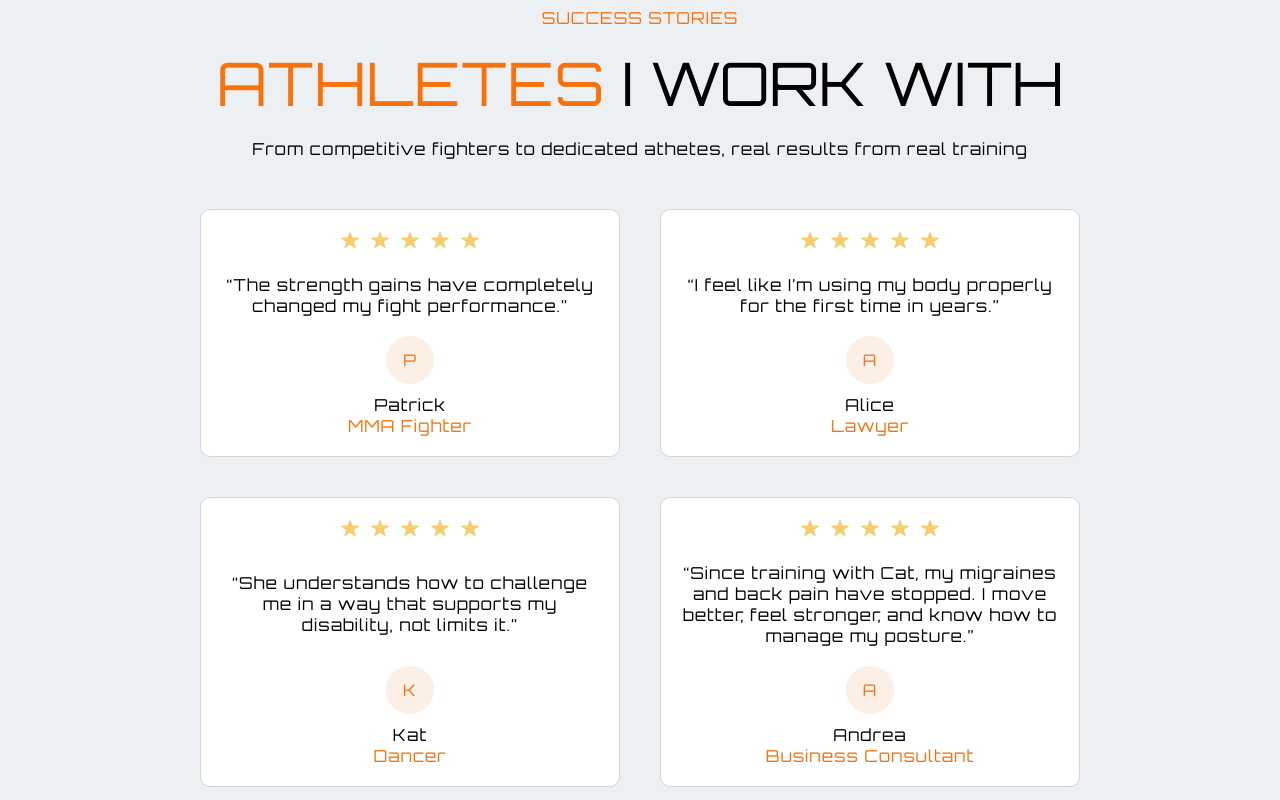
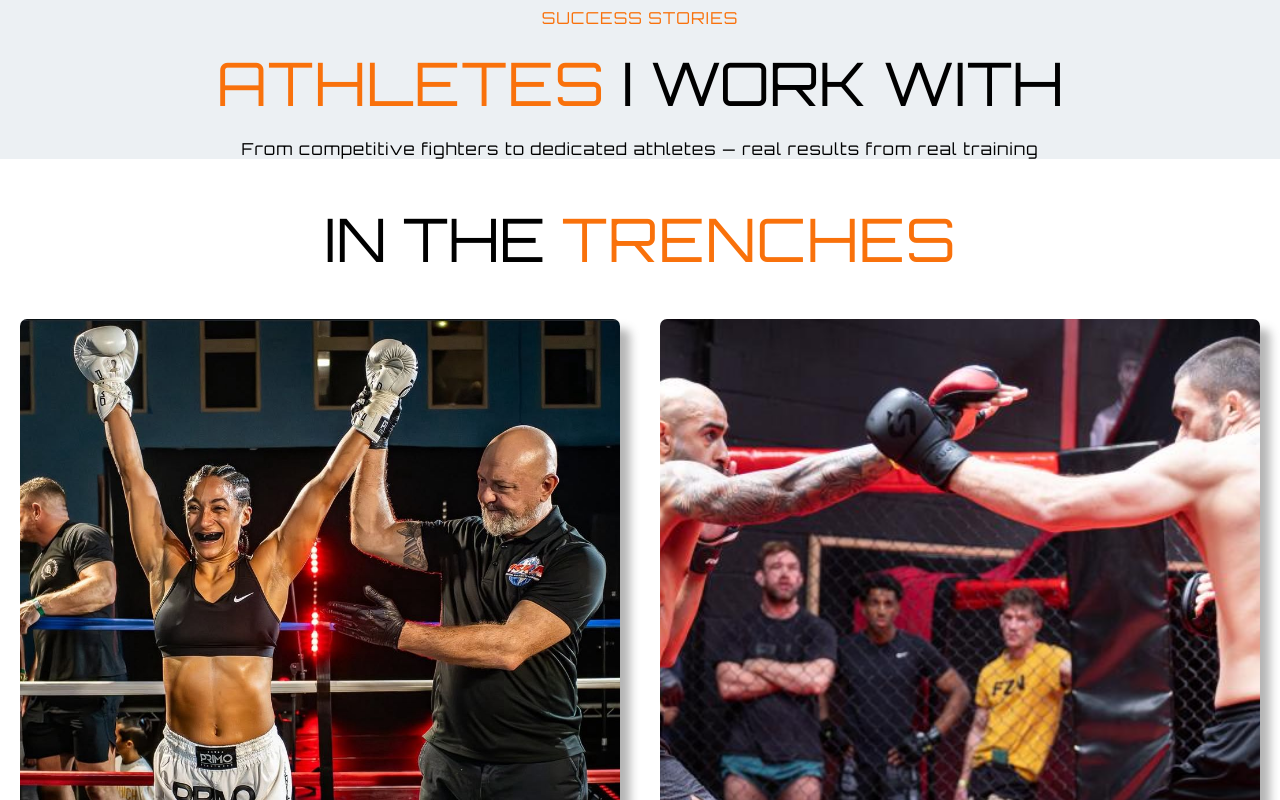
Before and after one commit to cdenby-dotcom/Cat-Denby-Performance, a Next.js app: page / in a window 1280 px wide. Shown: the part 2400-3200 px from the top of the page. Built offline with nearby package versions, Linux system fonts and the light colour scheme; a web font is replaced by a local one.

Commit message:
Update ClientSection.tsx

```diff
--- a/app/components/ClientSection/ClientSection.tsx
+++ b/app/components/ClientSection/ClientSection.tsx
@@ -1,47 +1,51 @@
-import React from 'react'
-import styles from "./ClientSection.module.scss"
+import React from 'react';
+import styles from "./ClientSection.module.scss";
 import { useScroll } from '@/app/contexts/scrollContext';
 import { IoIosStar } from "react-icons/io";
 
 function ClientSection() {
 
-  const {clientsRef} = useScroll()
+  const { clientsRef } = useScroll();
 
-  const testimonials = [{
+  const testimonials = [
+    {
       name: "Patrick",
       initial: "P",
       occupation: "MMA Fighter",
       testimony: "“The strength gains have completely changed my fight performance.”"
-  },{
+    },
+    {
       name: "Alice",
       initial: "A",
       occupation: "Lawyer",
       testimony: "“I feel like I’m using my body properly for the first time in years.”"
-  },{
+    },
+    {
       name: "Kat",
       initial: "K",
       occupation: "Dancer",
       testimony: "“She understands how to challenge me in a way that supports my disability, not limits it.”"
-  },{
+    },
+    {
       name: "Andrea",
       initial: "A",
       occupation: "Business Consultant",
       testimony: "“Since training with Cat, my migraines and back pain have stopped. I move better, feel stronger, and know how to manage my posture.”"
-  },{
+    },
+    {
       name: "T",
       initial: "T",
       occupation: "Engineer",
       testimony: "“She collaborates with physios and listens to how my body feels each session — that’s rare in a coach.”"
-  },]
-
+    },
+  ];
 
   const clients1 = [
     {
       image: "/assets/images/client-monique.jpeg",
       name: "Monique",
       sport: "Muay Thai",
-      description:
-        "Championship victory after 12 weeks of intensive fight camp preparation",
+      description: "Championship victory after 12 weeks of intensive fight camp preparation",
     },
     {
       image: "/assets/images/client-paddy.jpg",
@@ -59,11 +63,9 @@ function ClientSection() {
       image: "/assets/images/client-andrea.JPG",
       name: "Andrea",
       sport: "Endurance Running",
-      description:
-        "Half marathon finisher — proving it's never too late to chase your goals",
+      description: "Half marathon finisher — proving it's never too late to chase your goals",
     },
   ];
-
 
   const clients2 = [
     {
@@ -80,48 +82,24 @@ function ClientSection() {
     },
     {
       image: "/assets/images/coaching-catherine.PNG",
-      description: "Focused on the goal"
+      description: "Focused on the goal",
     }
   ];
 
   return (
     <div className={styles.ClientSection} ref={clientsRef}>
+
+      {/* INTRO */}
       <div className={styles.container}>
         <div className={styles.intro}>
           <p className={styles.orange}>SUCCESS STORIES</p>
-
-          <h2> <span className={styles.orange}>ATHLETES</span> I WORK WITH</h2>
-
-          <p >
-            From competitive fighters to dedicated athetes, <span></span> real
-            results from real training
-          </p>
+          <h2><span className={styles.orange}>ATHLETES</span> I WORK WITH</h2>
+          <p>From competitive fighters to dedicated athletes — real results from real training</p>
+        </div>
       </div>
 
-        <div className={styles.testimonials}>
-          {testimonials.map((i, n) => (
-            <div key={n} className={styles.clientTestimony}>
-              <div className={styles.stars}>
-                <IoIosStar />
-                <IoIosStar />
-                <IoIosStar />
-                <IoIosStar />
-                <IoIosStar /></div>
-              <p className={`${styles.white} ${styles.testimony}`}>{i.testimony}</p>
-
-              <div className={styles.clientDetail}>
-                <span className={styles.ClientInitial}>{i.initial}</span>
-                <div>
-                  <p className={styles.white}>{i.name}</p>
-                  <p>{i.occupation}</p>
-                </div>
-              </div>
-            </div>
-          ))}
-        </div></div>
-
-        <div className={styles.container2} >
-
+      {/* ⭐ IN THE TRENCHES FIRST */}
+      <div className={styles.container2}>
         <div className={styles.intro}>
           <h2>IN THE <span className={styles.orange}>TRENCHES</span></h2>
         </div>
@@ -135,7 +113,6 @@ function ClientSection() {
                 <h3>{i.name}</h3>
                 <p>{i.description}</p>
               </div>
-
               <img src={i.image} />
             </div>
           ))}
@@ -154,8 +131,31 @@ function ClientSection() {
         </div>
       </div>
 
+      {/* ⭐ TESTIMONIALS SECOND */}
+      <div className={styles.container}>
+        <div className={styles.testimonials}>
+          {testimonials.map((i, n) => (
+            <div key={n} className={styles.clientTestimony}>
+              <div className={styles.stars}>
+                <IoIosStar /><IoIosStar /><IoIosStar /><IoIosStar /><IoIosStar />
+              </div>
+
+              <p className={`${styles.white} ${styles.testimony}`}>{i.testimony}</p>
+
+              <div className={styles.clientDetail}>
+                <span className={styles.ClientInitial}>{i.initial}</span>
+                <div>
+                  <p className={styles.white}>{i.name}</p>
+                  <p>{i.occupation}</p>
+                </div>
+              </div>
+            </div>
+          ))}
+        </div>
+      </div>
+
     </div>
   );
 }
 
-export default ClientSection
+export default ClientSection;
```
Lines whose indentation alone changed are shown as unchanged.
